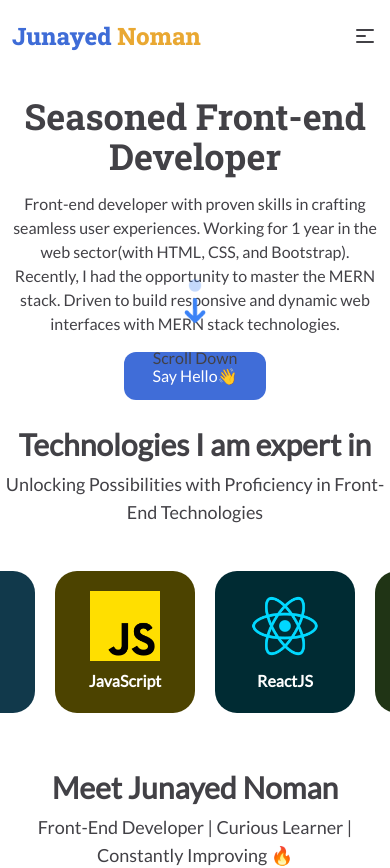
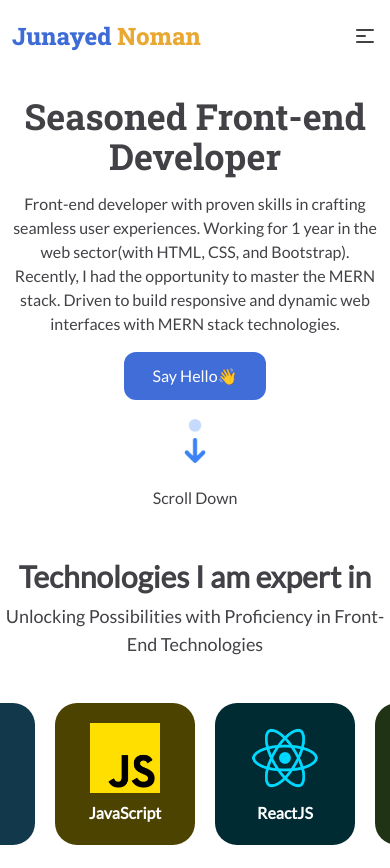
Before and after one commit to junayednoman/portfolio, a React (Vite) app: page / in a window 390 px wide. Shown: the top 868 px of the page. Built offline with nearby package versions, Linux system fonts and the light colour scheme.

Commit message:
scroll to down updated

```diff
--- a/src/pages/home/banner/Banner.jsx
+++ b/src/pages/home/banner/Banner.jsx
@@ -17,9 +17,9 @@ const Banner = () => {
                     <img className="" src={bannerImg} />
                 </div>
             </div>
-            <div className="text-center -mt-[120px]">
+            <div className="text-center lg:-mt-[120px] md:mt-0 mt-5">
                 <a href="#techs"><img className="mx-auto scrollDownImg w-[50px] inline-block" src={moveIcon} alt="" /></a><br />
-                <a href="#techs" className='md:mb-24 mb-4 inline-block'>Scroll Down</a>
+                <a href="#techs" className='lg:mb-24 md:mb-10 mb-2 inline-block'>Scroll Down</a>
             </div>
         </Container>
 
--- a/src/pages/home/cta/Cta.jsx
+++ b/src/pages/home/cta/Cta.jsx
@@ -5,12 +5,12 @@ import resume from '../../../assets/Junayed Noman.pdf'
 const Cta = () => {
     return (
         <Container>
-            <div className="md:p-10 p-5 bg-[#3e6cd7bb] rounded-md lg:flex-row flex-col flex items-center gap-4 md:gap-8 md:mb-0 mb-5">
-                <div>
+            <div className="md:p-10 p-4 py-7 bg-[#3e6cd7bb] rounded-md lg:flex-row flex-col flex items-center gap-4 md:gap-8 md:mb-0 mb-5">
+                <div className="md:text-left text-center">
                     <h3 className="capitalize text-white text-2xl md:text-4xl">ready to hire the right talent <br className="lg:block hidden" /> for your company?</h3>
                     <p className="text-white mt-3 md:text-base text-[15px]">Applied expertise in Front-end to deliver top-notch solutions during a one-year freelance for diverse clients over the world. Collaborated closely with clients to understand and fulfill their unique design requirements. Aiming to contribute to innovative projects at a company making waves.</p>
                 </div>
-                <div className="lg:w-[60%] w-full lg:text-right text-left">
+                <div className="lg:w-[60%] w-full lg:text-right text-center">
                     <a href={resume} download={'resume'}><Btn text='Download My Resume'>
                     </Btn></a>
                 </div>
```
